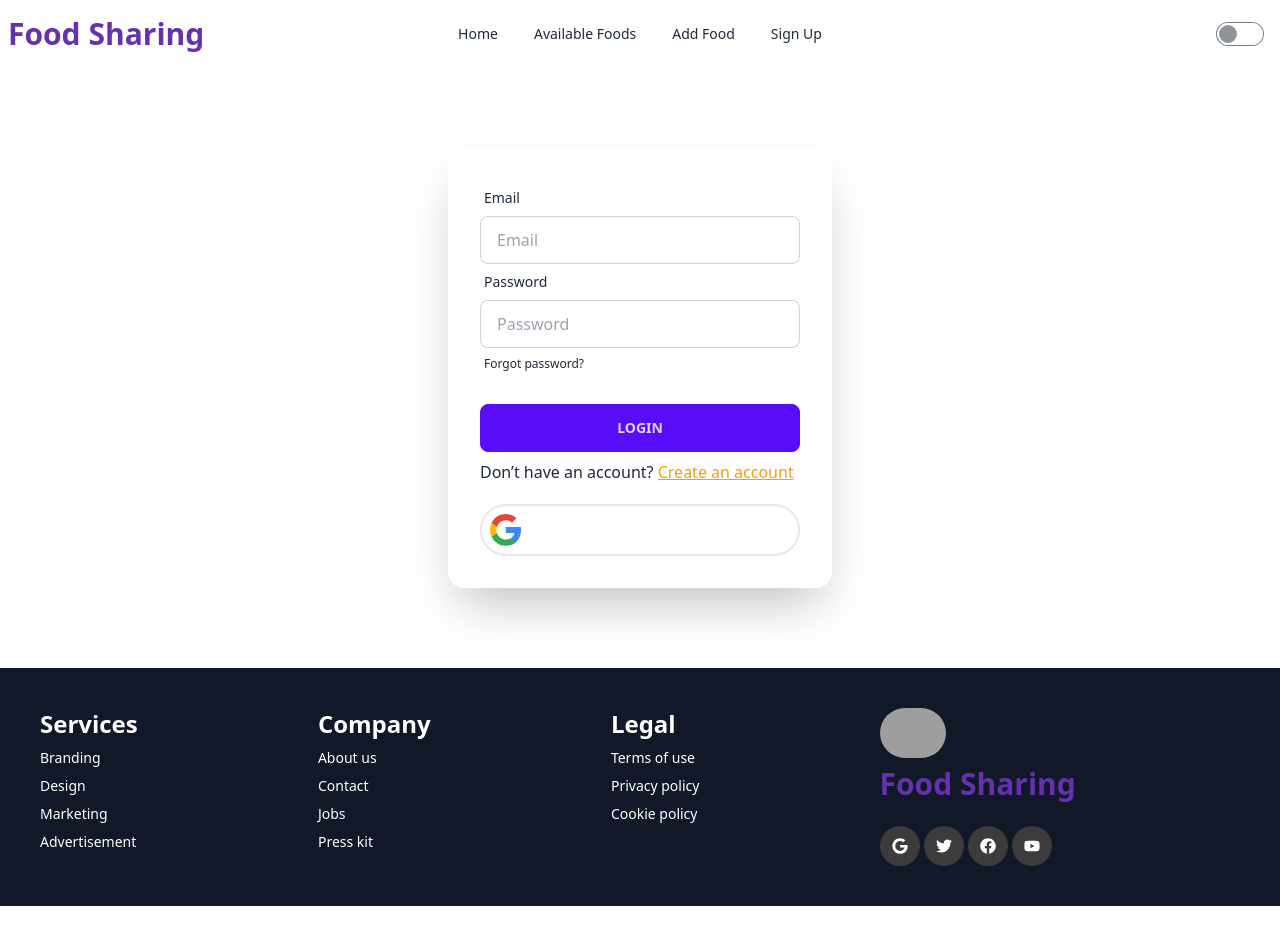
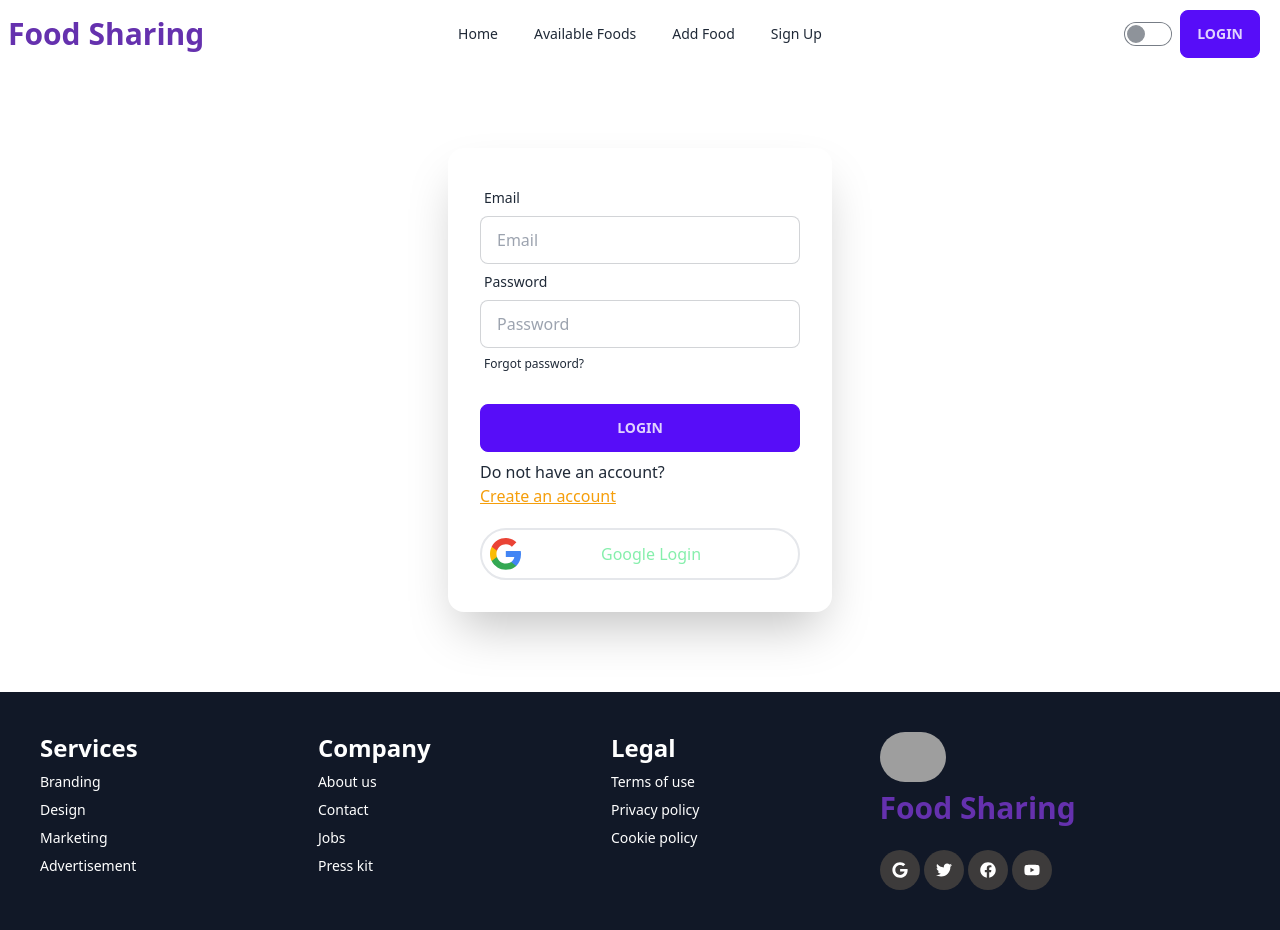
Before and after one commit to MosaddekHossen/Food-community-client, a React (Vite) app: page /login in a window 1280 px wide. Before the commit the page ends 906 px from the top, so only its background shows below. Built offline with nearby package versions, Linux system fonts and the light colour scheme; no server answers; grey boxes are pictures that could not be loaded.

Commit message:
Show User Information with navbar

```diff
--- a/src/assets/provider/AuthProvider.jsx
+++ b/src/assets/provider/AuthProvider.jsx
@@ -1,11 +1,11 @@
-import { createContext } from "react";
+import { createContext, useEffect, useState } from "react";
 import PropTypes from 'prop-types';
-import { createUserWithEmailAndPassword, signInWithEmailAndPassword } from "firebase/auth";
+import { createUserWithEmailAndPassword, onAuthStateChanged, signInWithEmailAndPassword, signInWithPopup } from "firebase/auth";
 import auth from "../../firebase/FirebaseConfig";
 
 export const AuthContext = createContext(null);
-
 const AuthProvider = ({ children }) => {
+    const [user, setUser] = useState(true);
 
     // Sign Up
     const signUp = (email, password) => {
@@ -17,9 +17,26 @@ const AuthProvider = ({ children }) => {
         return signInWithEmailAndPassword(auth, email, password);
     }
 
+    // Google Login
+    const googleLogin = () => {
+        return signInWithPopup(auth);
+    }
+
+    // Observer
+    useEffect(() => {
+        const unSubscriber = onAuthStateChanged(auth, currentUser => {
+            setUser(currentUser)
+        })
+        return () => {
+            unSubscriber();
+        }
+    }, [])
+
     const authInfo = {
         signUp,
-        signIn
+        signIn,
+        googleLogin,
+        user
     }
 
     return (
--- a/src/components/header/Header.jsx
+++ b/src/components/header/Header.jsx
@@ -1,19 +1,12 @@
-import { useEffect, useState } from "react";
+import { useContext, useEffect, useState } from "react";
 import { NavLink } from "react-router-dom";
 import { Link } from 'react-router-dom';
-// import { AuthContext } from "../../provider/AuthProvider";
+import { AuthContext } from "../../assets/provider/AuthProvider";
 // import Swal from "sweetalert2";
 
 const Header = () => {
-    // const { user, logOutUser } = useContext(AuthContext);
+    const { user } = useContext(AuthContext);
     const [isDarkMode, setIsDarkMode] = useState(false);
-
-    // // LogOut
-    // const handleLogout = () => {
-    //     logOutUser()
-    //         .then(() => Swal.fire('Oops!', 'LogOut Successful!', 'success'))
-    //         .catch((err) => Swal.fire('Oops!', err.message, 'error'))
-    // }
 
     const navLink = <>
         <ul className="menu menu-horizontal px-1 md:flex gap-1 hidden">
@@ -128,18 +121,18 @@ const Header = () => {
                         onChange={handleToggle}
                     />
 
-                    {/* {user ? <>
+                    {user ? <>
                         <div className="flex flex-col lg:flex-row justify-center text-center items-center">
-                            <button onClick={handleLogout} className="btn btn-primary mx-3">Login Out</button>
+                            <button className="btn btn-primary mx-3">Login Out</button>
                             <h3 className="font-bold text-green-500 mr-3">{user.displayName}</h3>
                             <label tabIndex={0} className="btn btn-secondary btn-circle avatar">
                                 <div className="w-10 rounded-full">
                                     <img src={user.photoURL} />
                                 </div>
                             </label>
-                        </div> */}
-                    {/* </> */}
-                    {/* : <Link to={'/login'}><button className="btn btn-primary mr-3">Login</button></Link>} */}
+                        </div>
+                    </>
+                    : <Link to={'/login'}><button className="btn btn-primary mr-3">Login</button></Link>}
                 </div>
             </div>
         </div>
--- a/src/components/pages/login/Login.jsx
+++ b/src/components/pages/login/Login.jsx
@@ -5,7 +5,7 @@ import Swal from "sweetalert2";
 
 const Login = () => {
     const navigate = useNavigate();
-    const {signIn}=useContext(AuthContext);
+    const { signIn, googleLogin } = useContext(AuthContext);
 
     // Login User
     const handleLogin = (e) => {
@@ -27,8 +27,20 @@ const Login = () => {
             })
     }
 
+    // Google Login
+    const handleGoogleLogin = () => {
+        googleLogin()
+            .then(() => {
+                Swal.fire('Good job!', 'Google Login Successful!', 'success');
+                // navigate('/');
+                navigate(location?.state ? location?.state : '/');
+            })
+            .catch(err => Swal.fire('Good job!', err.message, 'error'))
+    }
+
     return (
         <div className="justify-center my-20 flex">
+            {/* <h2>Please Login Now!</h2> */}
             <div className="card flex-shrink-0 w-full max-w-sm shadow-2xl bg-base-100">
                 <div className="card-body">
                     <form onSubmit={handleLogin}>
@@ -56,9 +68,9 @@ const Login = () => {
                             <button className="btn btn-primary">Login</button>
                         </div>
                     </form>
-                    <p>Don’t have an account? <Link to={'/register'}><button href="" className="text-amber-500 underline">Create an account</button></Link></p>
+                    <p>Do not have an account? <Link to={'/signUp'}><button href="" className="text-amber-500 underline">Create an account</button></Link></p>
                     <div className="border-2 mt-3 p-2 rounded-full text-green-300">
-                        {/* <button className="flex items-center justify-between" onClick={handleGoogleLogin}> */}
+                        <button className="flex items-center justify-between" onClick={handleGoogleLogin}>
                             <div><svg xmlns="http://www.w3.org/2000/svg" width="31" height="32" viewBox="0 0 31 32" fill="none">
                                 <g>
                                     <path d="M30.9999 16.2335C30.9999 15.1547 30.9128 14.0702 30.7268 13.0089H15.8108V19.1198H24.3525C23.998 21.0907 22.8592 22.8342 21.1915 23.9421V27.9071H26.2875C29.28 25.1432 30.9999 21.0615 30.9999 16.2335Z" fill="#4285F4" />
@@ -72,7 +84,7 @@ const Login = () => {
                                     </clipPath>
                                 </defs>
                             </svg></div>
-                            {/* <span className=" ml-20 mr-6">Google Login</span></button> */}
+                            <span className=" ml-20 mr-6">Google Login</span></button>
                     </div>
                 </div>
             </div>
```
